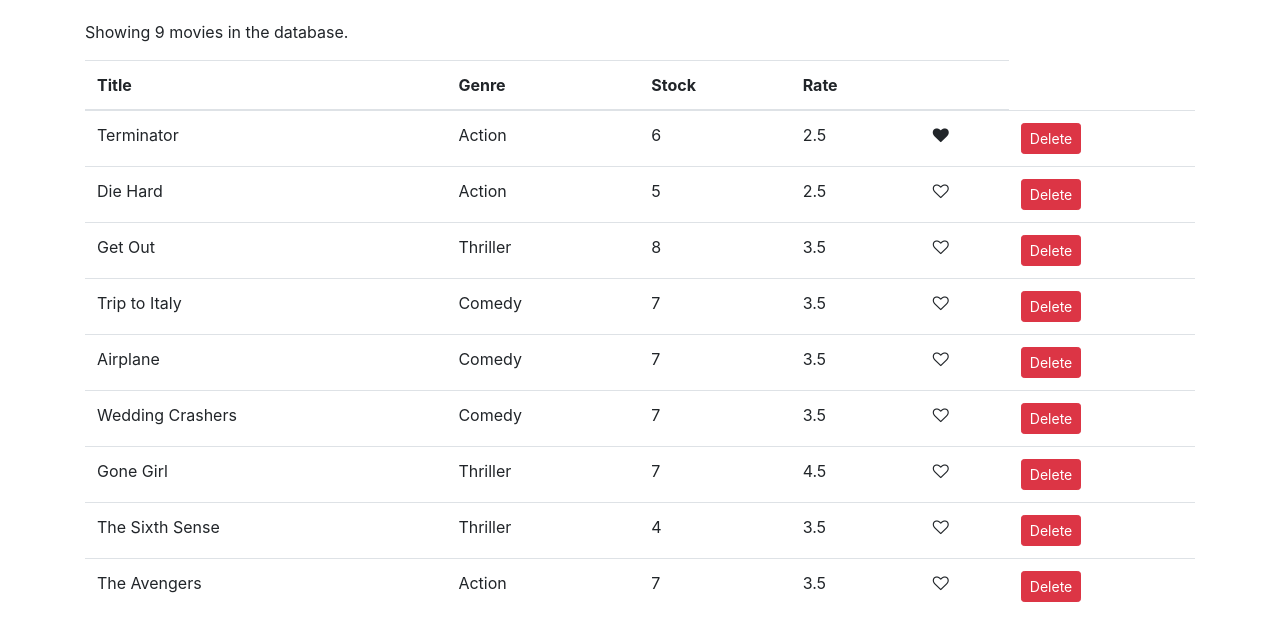
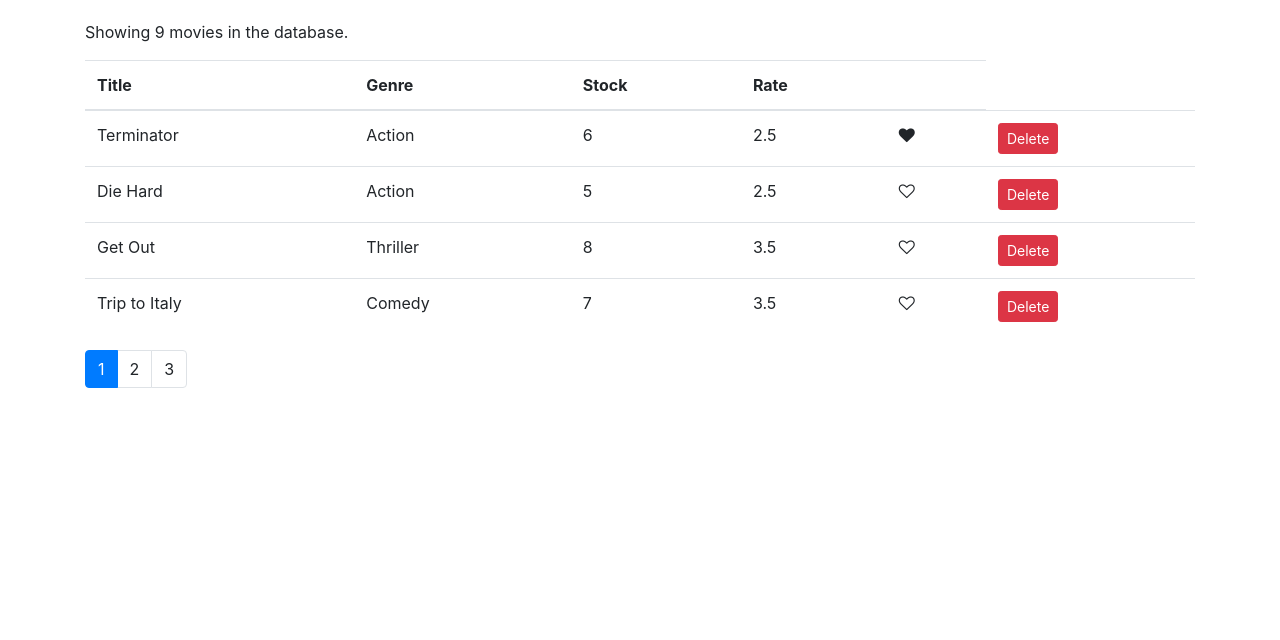
Before and after one commit to mcosta1105/vidly-react-app, a React (Create React App) app: page / in a window 1280 px wide. Shown: the top 640 px of the page. Built offline with nearby package versions, Linux system fonts and the light colour scheme.

Commit message:
Pagination component implemented

```diff
--- a/package.json
+++ b/package.json
@@ -5,6 +5,8 @@
   "dependencies": {
     "bootstrap": "^4.1.1",
     "font-awesome": "^4.7.0",
+    "lodash": "^4.17.10",
+    "prop-types": "^15.6.2",
     "react": "^16.8.6",
     "react-dom": "^16.8.6",
     "react-scripts": "3.0.1"
--- /dev/null
+++ b/src/components/common/pagination.jsx
@@ -0,0 +1,30 @@
+import React from "react";
+import _ from "lodash";
+import PropTypes from 'prop-types';
+
+const Pagination = props => {
+  const { itemsCount, pageSize, onPageChange, currentPage } = props;
+  const pagesCount = Math.ceil(itemsCount / pageSize);
+  if(pagesCount === 1) return null;
+  const pages = _.range(1, pagesCount + 1);
+  return (
+    <nav>
+      <ul className="pagination">
+        {pages.map(page => (
+          <li key={page} className={page === currentPage ? "page-item active" : "page-item"}>
+            <a className="page-link" onClick={() => onPageChange(page)}>{page}</a>
+          </li>
+        ))}
+      </ul>
+    </nav>
+  );
+};
+
+Pagination.propTypes = {
+    itemsCount: PropTypes.number.isRequired,
+    pageSize: PropTypes.number.isRequired,
+    onPageChange: PropTypes.func.isRequired,
+    currentPage: PropTypes.number.isRequired
+}
+
+export default Pagination;
--- a/src/components/movies.jsx
+++ b/src/components/movies.jsx
@@ -1,10 +1,14 @@
 import React, { Component } from "react";
 import { getMovies } from "../services/fakeMovieService";
 import Like from "./common/like";
+import Pagination from "./common/pagination";
+import { paginate } from "../utils/paginate";
 
 class Movies extends Component {
   state = {
-    movies: getMovies()
+    movies: getMovies(),
+    currentPage: 1,
+    pageSize: 4
   };
 
   handleDelete = movie => {
@@ -13,16 +17,22 @@
   };
 
   handleLike = movie => {
-      const movies = [...this.state.movies];
-      const index = movies.indexOf(movie);
-      movies[index] = {...movies[index]};
-      movies[index].liked = !movies[index].liked;
-      this.setState({ movies });
+    const movies = [...this.state.movies];
+    const index = movies.indexOf(movie);
+    movies[index] = { ...movies[index] };
+    movies[index].liked = !movies[index].liked;
+    this.setState({ movies });
+  };
+
+  handlePageChange = page => {
+    this.setState({ currentPage: page });
   };
 
   render() {
     const { length: count } = this.state.movies;
+    const { pageSize, currentPage, movies:allMovies } = this.state;
     if (count === 0) return <p>There are no movies in the database.</p>;
+    const movies = paginate(allMovies, currentPage, pageSize);
     return (
       <React.Fragment>
         <p>Showing {count} movies in the database.</p>
@@ -37,7 +47,7 @@
             </tr>
           </thead>
           <tbody>
-            {this.state.movies.map(movie => (
+            {movies.map(movie => (
               <tr key={movie._id}>
                 <td>{movie.title}</td>
                 <td>{movie.genre.name}</td>
@@ -61,6 +71,12 @@
             ))}
           </tbody>
         </table>
+        <Pagination
+          itemsCount={count}
+          pageSize={pageSize}
+          currentPage={currentPage}
+          onPageChange={this.handlePageChange}
+        />
       </React.Fragment>
     );
   }
--- /dev/null
+++ b/src/utils/paginate.js
@@ -0,0 +1,9 @@
+import _ from 'lodash';
+
+export function paginate(items, pageNumber, pageSize){
+    const startIndex = (pageNumber - 1) * pageSize;
+    return _(items)
+        .slice(startIndex)
+        .take(pageSize)
+        .value();
+}
```
Also changed, not shown: 1 other file (tests, documents, lock files or other folders).
